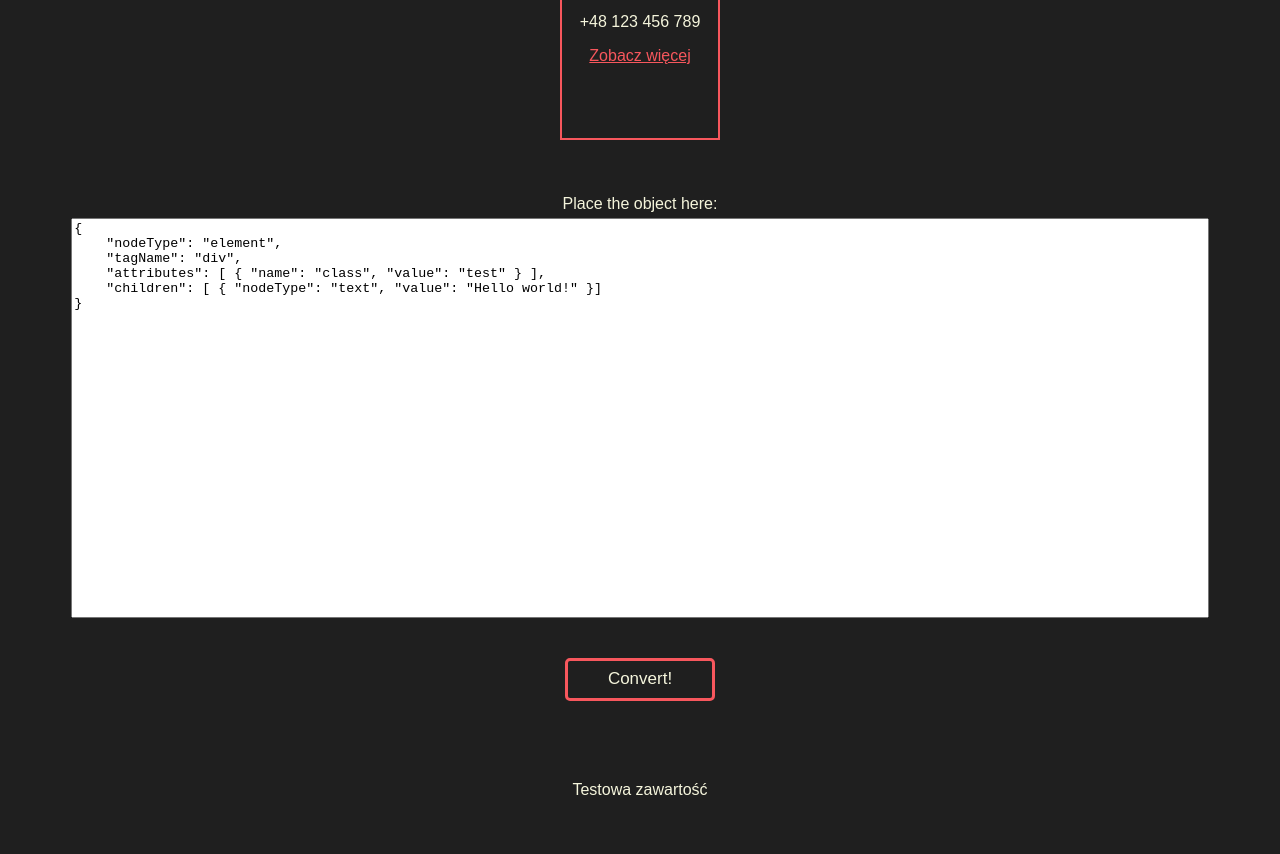
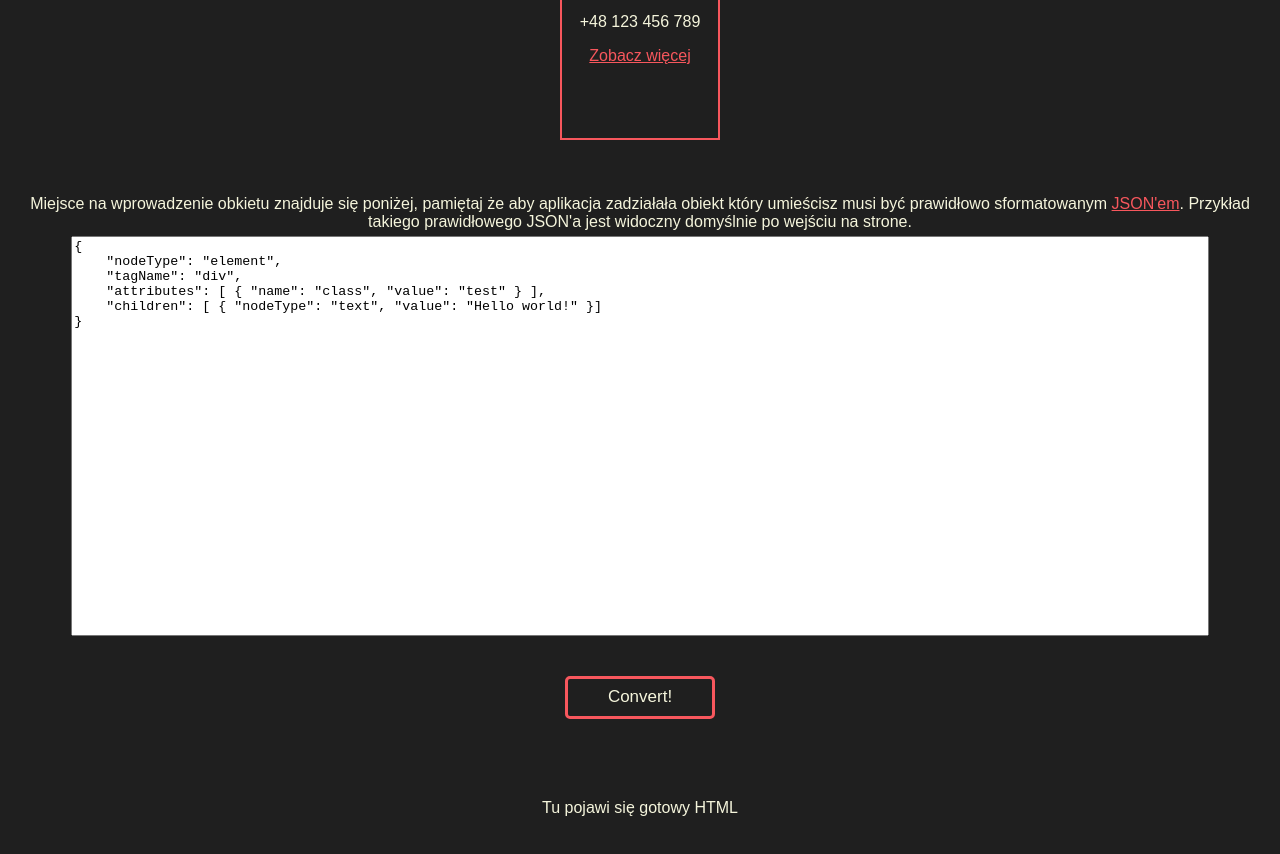
Before and after one commit to mb-dir/AST, a website built with webpack: page src/pages/index.html in a window 1280 px wide. Shown: the part 400-1254 px from the top of the page. Built offline with nearby package versions, Linux system fonts and the light colour scheme.

Commit message:
Change content

```diff
--- a/src/pages/index.html
+++ b/src/pages/index.html
@@ -20,7 +20,7 @@
     </div>
 
     <form class="ASTContainer" id="ASTContainer">
-        <label for="ASTObject" class="ASTContainer__label">Place the object here:</label>
+        <label for="ASTObject" class="ASTContainer__label">Miejsce na wprowadzenie obkietu znajduje się poniżej, pamiętaj że aby aplikacja zadziałała obiekt który umieścisz musi być prawidłowo sformatowanym <a href="https://pl.wikipedia.org/wiki/JSON#Przyk%C5%82ad" target="_blank" class="ASTContainer__infoLink">JSON'em</a>. Przykład takiego prawidłowego JSON'a jest widoczny domyślnie po wejściu na strone.</label>
 
         <textarea id="ASTObject" name="ASTObject" class="ASTContainer__objectPlace">
 {
@@ -34,7 +34,7 @@
     </form>
 
     <div class="ASTConvertContainer">
-        <p class="ASTConvertContainer__string" id="ASTConvertString">Testowa zawartość</p>
+        <p class="ASTConvertContainer__string" id="ASTConvertString">Tu pojawi się gotowy HTML</p>
     </div>
 </body>
 </html>
```
